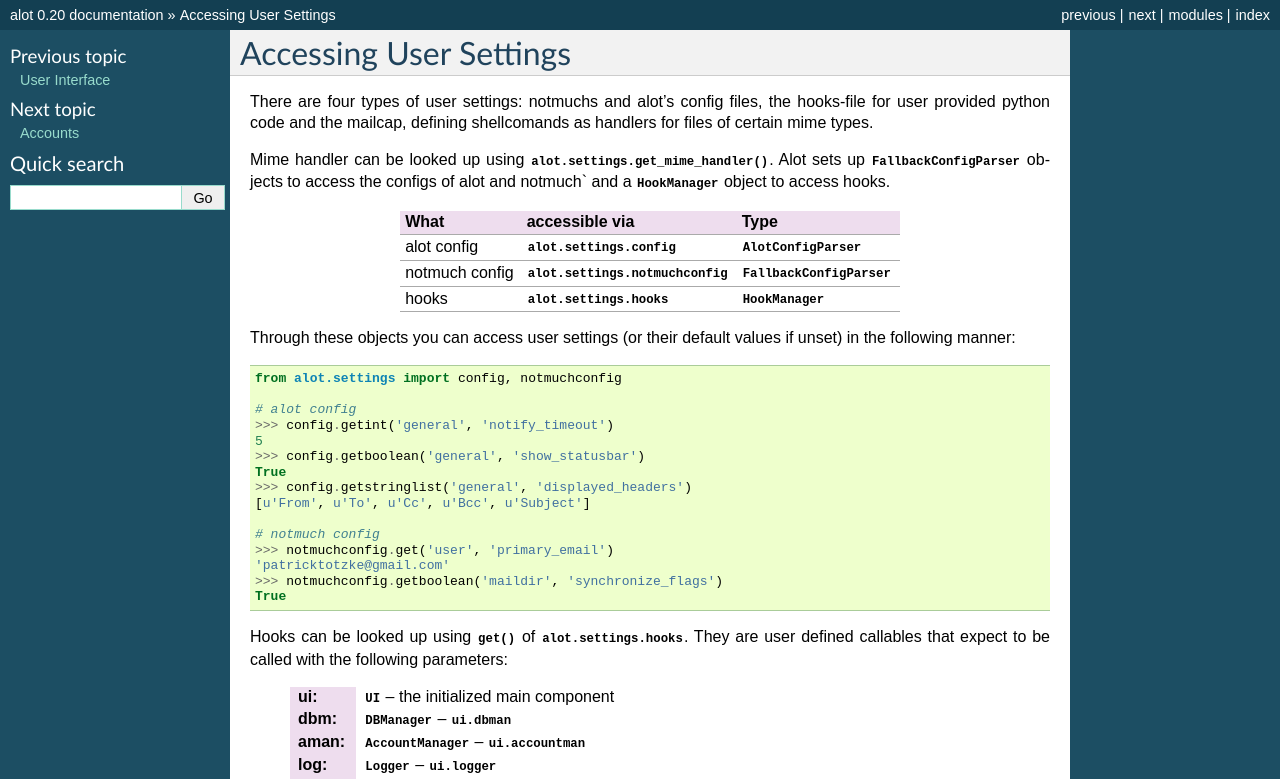
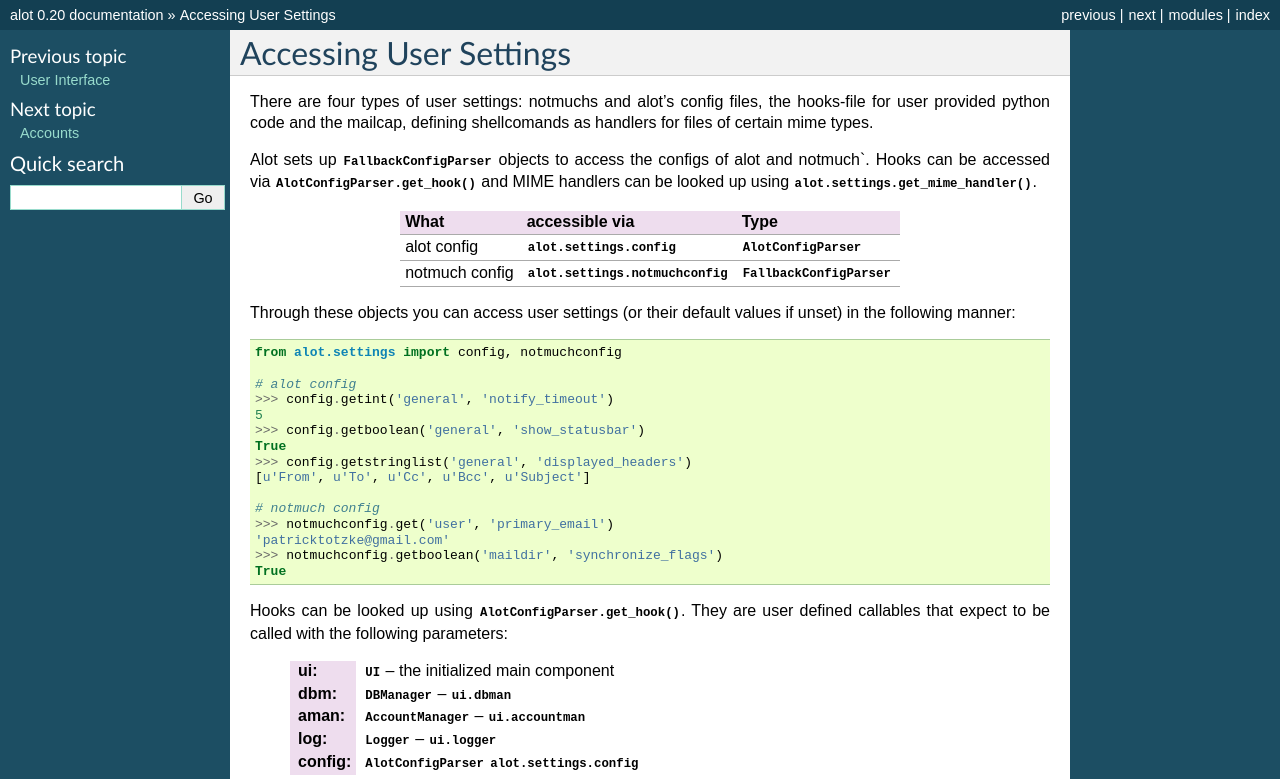
Before and after one commit to pazz/alot, a Sphinx documentation site: the page built from docs/settings.rst, in a window 1280 px wide. Shown: the top 779 px of the page. Built offline with Sphinx 7.4.7, drawn with Linux system fonts in a browser that asks for light colours.

Commit message:
adjust hooks docs

```diff
--- a/docs/settings.rst
+++ b/docs/settings.rst
@@ -7,9 +7,10 @@
 files, the hooks-file for user provided python code and the mailcap,
 defining shellcomands as handlers for files of certain mime types.
 
-Mime handler can be looked up using :func:`alot.settings.get_mime_handler`.
 Alot sets up :class:`FallbackConfigParser` objects to access the configs
-of alot and notmuch` and a :class:`HookManager` object to access hooks.
+of alot and notmuch`.
+Hooks can be accessed via :meth:`AlotConfigParser.get_hook`
+and MIME handlers can be looked up using :func:`alot.settings.get_mime_handler`.
 
 +----------------+-----------------------------------+------------------------------+
 |     What       |            accessible via         |             Type             |
@@ -17,8 +18,6 @@
 | alot config    | :obj:`alot.settings.config`       | :class:`AlotConfigParser`    |
 +----------------+-----------------------------------+------------------------------+
 | notmuch config | :obj:`alot.settings.notmuchconfig`| :class:`FallbackConfigParser`|
-+----------------+-----------------------------------+------------------------------+
-| hooks          | :obj:`alot.settings.hooks`        | :class:`HookManager`         |
 +----------------+-----------------------------------+------------------------------+
 
 Through these objects you can access user settings (or their default values
@@ -40,7 +39,7 @@
     >>> notmuchconfig.getboolean('maildir', 'synchronize_flags')
     True
 
-Hooks can be looked up using :meth:`~HookManager.get` of :obj:`alot.settings.hooks`.
+Hooks can be looked up using :meth:`AlotConfigParser.get_hook`.
 They are user defined callables that expect to be called with the following parameters:
 
   :ui: :class:`~alot.ui.UI` -- the initialized main component
@@ -53,6 +52,4 @@
     :members:
 .. autoclass:: AlotConfigParser
     :members:
-.. autoclass:: HookManager
-    :members:
 .. autofunction:: get_mime_handler
```
Also changed, not shown: CUSTOMIZE.md (+1 -0 lines).
